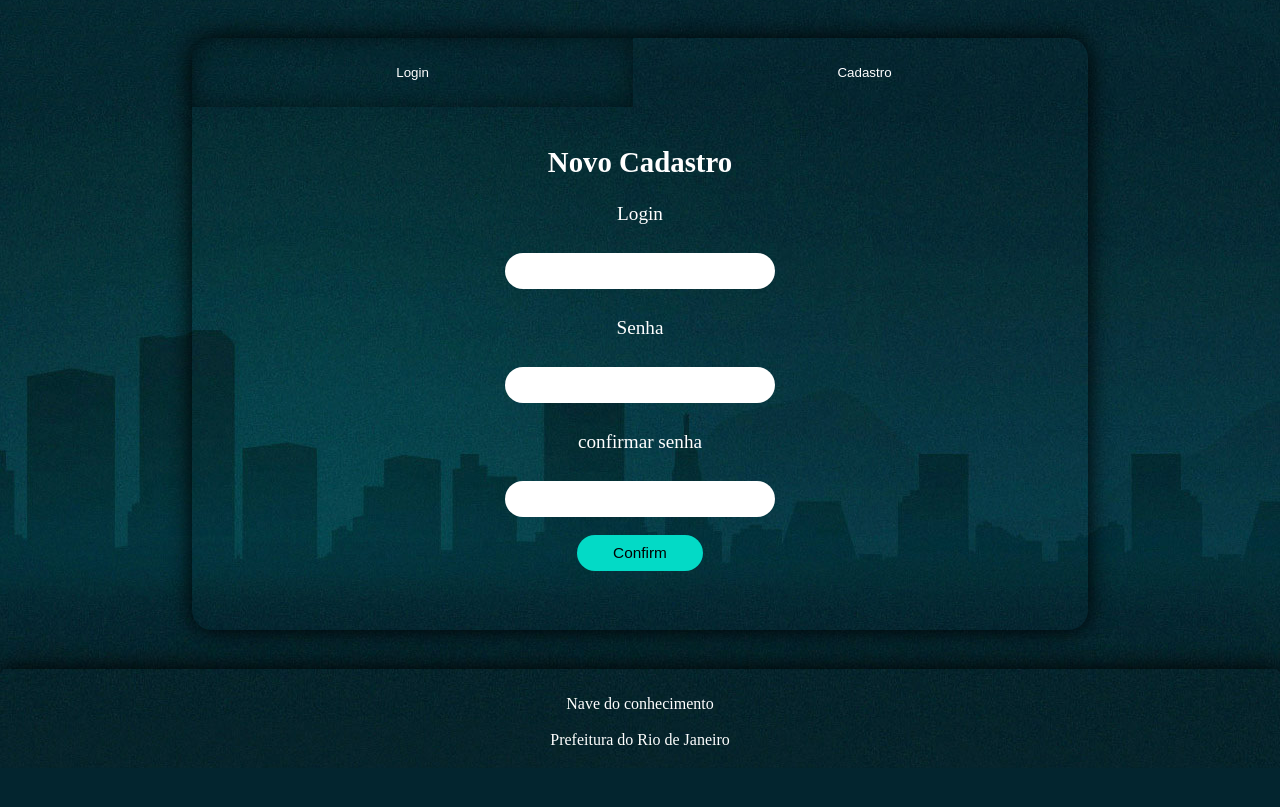
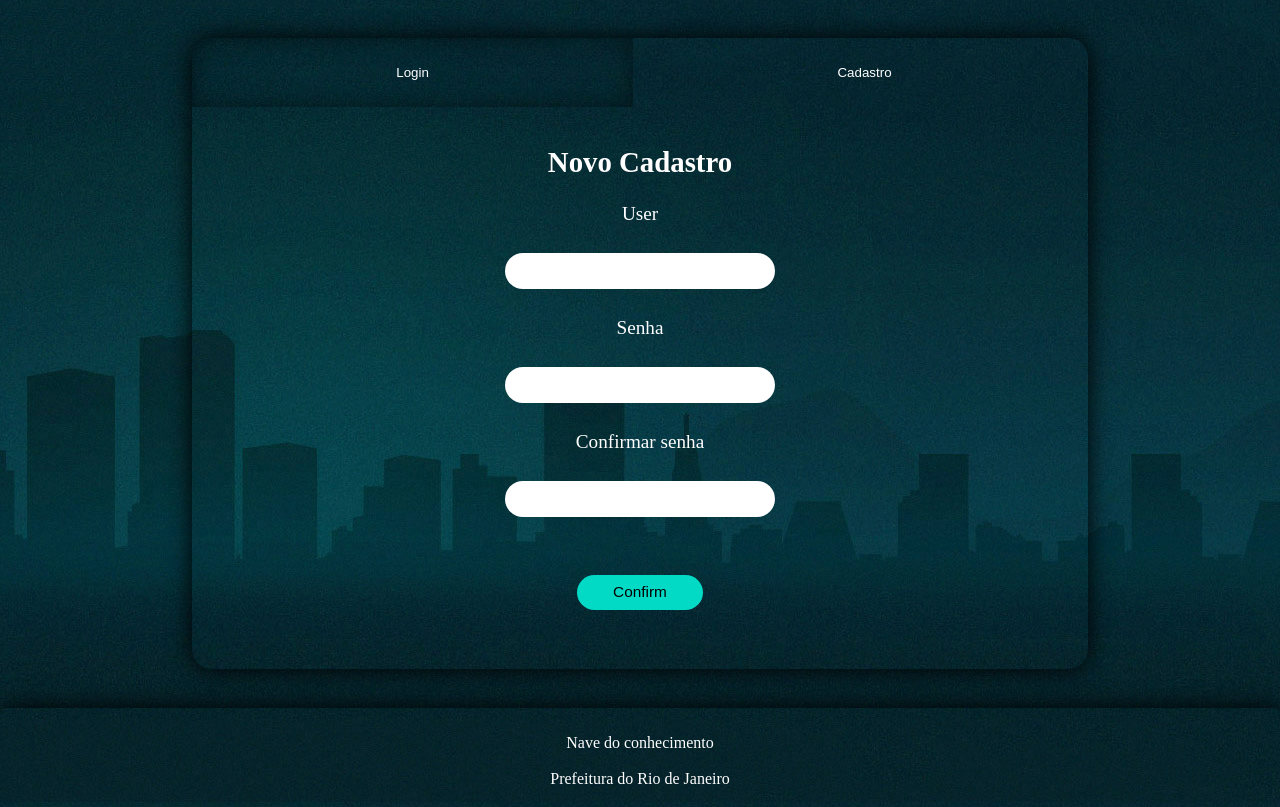
Before and after one commit to subaru3rem/Nave_do_conhecimento, a Flask app: page /user in a window 1280 px wide, after a click on "Cadastro". Shown: the part 62-869 px from the top of the page. Before the commit the page ends 829 px from the top, so only its background shows below. Run offline with Flask 2, Linux system fonts and the light colour scheme.

Commit message:
menssagens de erro

```diff
--- a/main.py
+++ b/main.py
@@ -1,5 +1,6 @@
 from distutils.log import error
 from fileinput import filename
+from nturl2path import pathname2url
 from flask import *
 import mysql.connector
 
@@ -28,25 +29,42 @@ def user():
     return render_template("area do aluno.html")
 def Login(login):
     return render_template("log_user.html", account=login)
-@app.route('/cad', methods = ["GET", "POST"])
-def cad():
-    pass
 @app.route('/user', methods =["GET", "POST"])
 def validacion():
     if request.method == "POST":
         login = request.form.get("login")
         senha = request.form.get("senha")
-        sql = f"select senha from usuarios where login='{login}'"
-        cursor.execute(sql)
-        verificação = cursor.fetchone()
-        print(verificação)
-        if verificação == None:
-            flash('Login não encontrado')
-            return user()
+        cad = request.form.get("cad")
+        cad_senha = request.form.get("senha1")
+        confirmação = request.form.get("senha2")
+        if login == None:
+            if cad == '':
+                return user()
+            else:
+                sql = f"select login from usuarios where login='{cad}'"
+                cursor.execute(sql)
+                verificação = cursor.fetchone()
+                if verificação == None:
+                    if cad_senha == confirmação:
+                        cursor.execute(f"insert into usuarios values ('{cad}', '{cad_senha}')")
+                        mydb.commit()
+                        return Login(cad)
+                    else:
+                        flash("senhas_distintas")
+                        return user()
+                else:
+                    flash('login_cadastrado')
+                    return user()
         else:
-         if verificação[0] == senha:
-            return Login(login)
-         else:
-            flash('Senha incorreta')
-            return user()
+            sql = f"select senha from usuarios where login='{login}'"
+            cursor.execute(sql)
+            verificação = cursor.fetchone()
+            if verificação == None:
+                flash('login_inexistente')
+                return user()
+            elif verificação[0] == senha:
+                return Login(login)
+            else:
+                flash('senha_incorreta')
+                return user()
 app.run(debug=True)
--- a/static/style/style_area do aluno.css
+++ b/static/style/style_area do aluno.css
@@ -107,3 +107,7 @@
   color: red;
   font-size: 90%;
 }
+#erro{
+  color: red;
+  font-size: 90%;
+}
--- a/templates/area do aluno.html
+++ b/templates/area do aluno.html
@@ -20,6 +20,20 @@
             document.getElementById('btlog').style.boxShadow = 'inset 0px 0px 25px rgba(0, 0, 0, 0.5)';
             document.getElementById('btcad').style.boxShadow = 'none';
             document.getElementById('btlog').style.borderRadius = '20px 0px 0px 0px';
+        }
+        function login_inexistente() {
+            document.getElementById("error").innerHTML = "Login não cadastrado";
+        }
+        function senha_incorreta() {
+            document.getElementById("error").innerHTML = "Senha incorreta";
+        }
+        function login_cadastrado() {
+            document.getElementById("erro").innerHTML = "Login ja cadastrado";
+            bt_cad()
+        }
+        function senhas_distintas() {
+            document.getElementById("erro").innerHTML = "As senhas não são correspondentes";
+            bt_cad()
         }
     </script>
 
@@ -47,36 +61,37 @@
             <input class="input" type="text" name="login">
             <h3>Senha</h3>
             <input class="input" type="password" name="senha">
-            {% with messages = get_flashed_messages() %}
-            {% if messages %}
-            <p id="error">
-              {{ messages[0] }}
-            </p>
-            {% endif %}
-            {% endwith %}
+            <p id="error"></p>
             <br>
-            <button class="button" type="submit">Confirm</button>
+            <button class="button">Confirm</button>
             </form>
         </section>
         <section class="login" id="cad">
-            <form action="{{url_for('cad')}}" method="post">
+            <form action="{{url_for('validacion')}}" method="post">
                 <h2>Novo Cadastro</h2>
-                <p>Login</p>
-                <input type="text" name="login" class="input">
+                <p>User</p>
+                <input type="text" name="cad" class="input">
                 <p>Senha</p>
                 <input type="password" name="senha1" class="input">
-                <p>confirmar senha</p>
+                <p>Confirmar senha</p>
                 <input type="password" name="senha2" class="input">
-                {% with messages = get_flashed_messages() %}
-                {% if messages %}
-                <p id="error">
-                 {{ messages[0] }}
-                </p>
-                {% endif %}
-                {% endwith %}
+                <p id="erro"></p>
                 <br>
-                <button type="submit" class="button">Confirm</button>
+                <button class="button">Confirm</button>
             </form>
+            {% with messages = get_flashed_messages() %}
+            {% for menssage in messages %}
+            {% if menssage == 'login_inexistente' %}
+            <script>login_inexistente()</script>
+            {% elif menssage == 'senha_incorreta' %}
+            <script>senha_incorreta()</script>
+            {% elif menssage == 'login_cadastrado' %}
+            <script>login_cadastrado()</script>
+            {% elif menssage == 'senhas_distintas' %}
+            <script>senhas_distintas()</script>
+            {% endif %}
+            {% endfor %}
+            {% endwith %}
         <section>
         </div>
 
```
